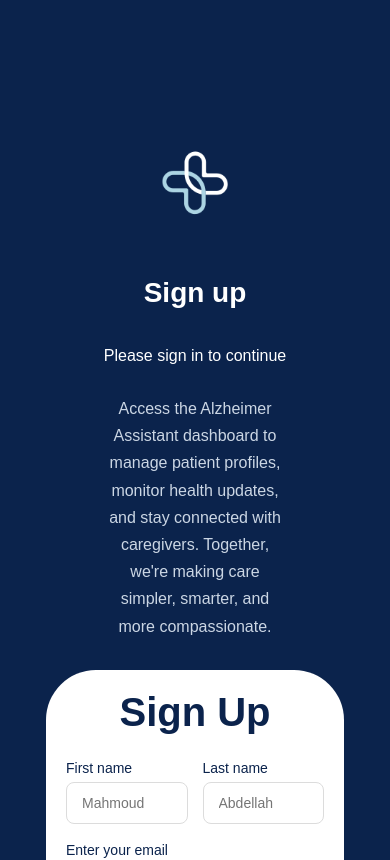
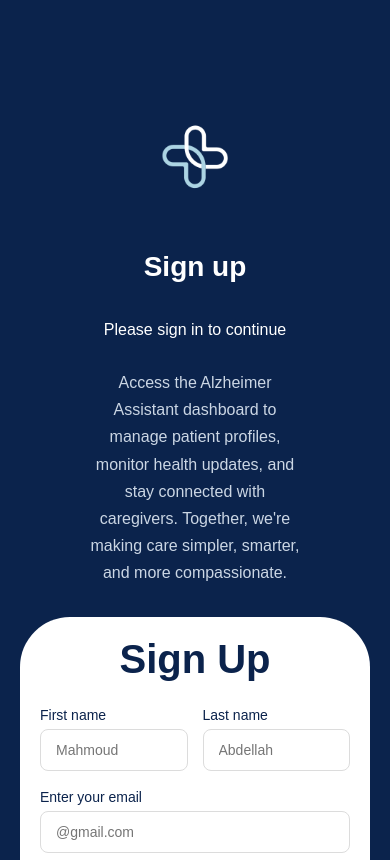
Before and after one commit to MindMate-Project/Web, a React (Create React App) app: page /api/auth/signup in a window 390 px wide. Shown: the top 860 px of the page. Built offline with nearby package versions, Linux system fonts and the light colour scheme.

Commit message:
Fix responsive on mobile

```diff
--- a/src/components/Auth/SignUp.css
+++ b/src/components/Auth/SignUp.css
@@ -15,7 +15,7 @@ body {
     max-width: 1300px;
     height: 750px;
     display: flex;
-    padding: 46px;
+    padding: 45px;
     color: white;
 }
 
@@ -143,6 +143,7 @@ button:hover {
 @media (max-width: 768px) {
     .container {
         flex-direction: column;
+        padding: 90px;
     }
 
     .card {
@@ -171,6 +172,9 @@ button:hover {
 }
 
 @media (max-width: 480px) {
+    .container {
+        padding: 20px;
+    }
     .card {
         width: 100%;
         padding: 20px;
```
